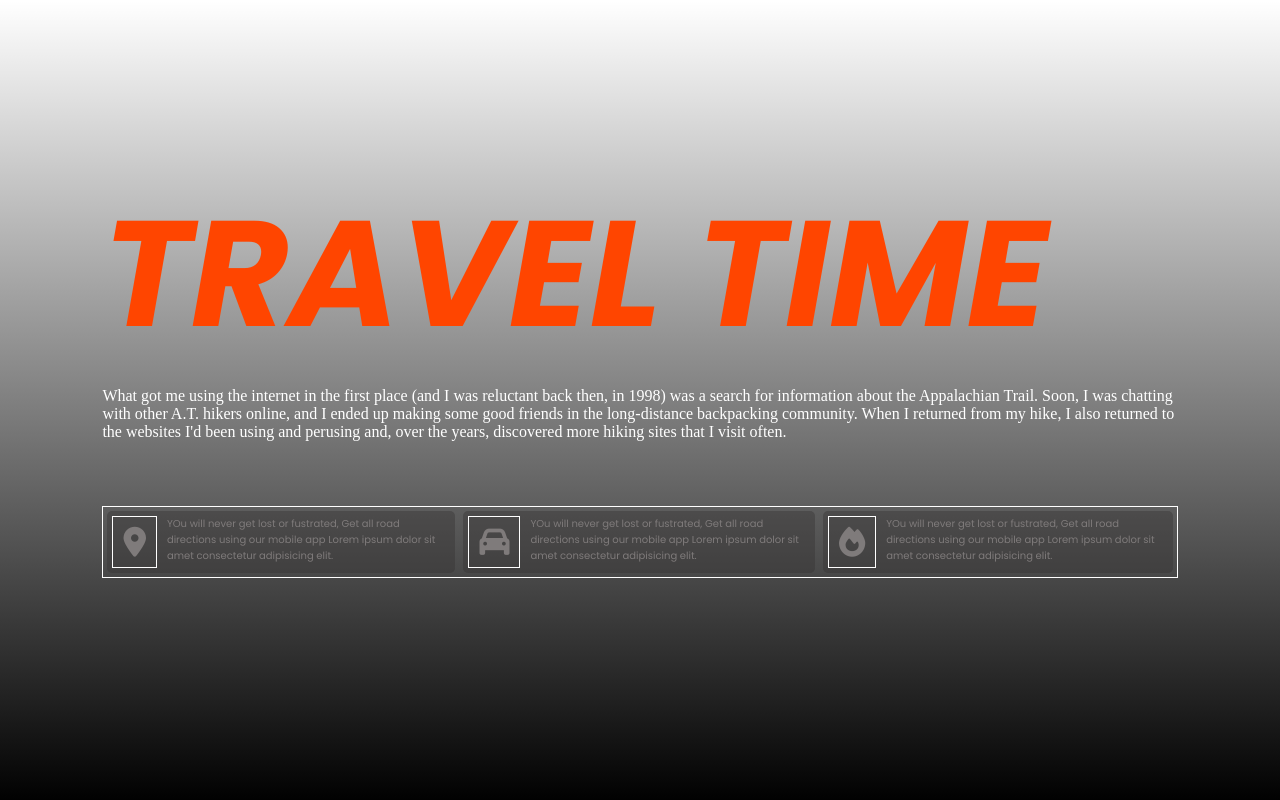
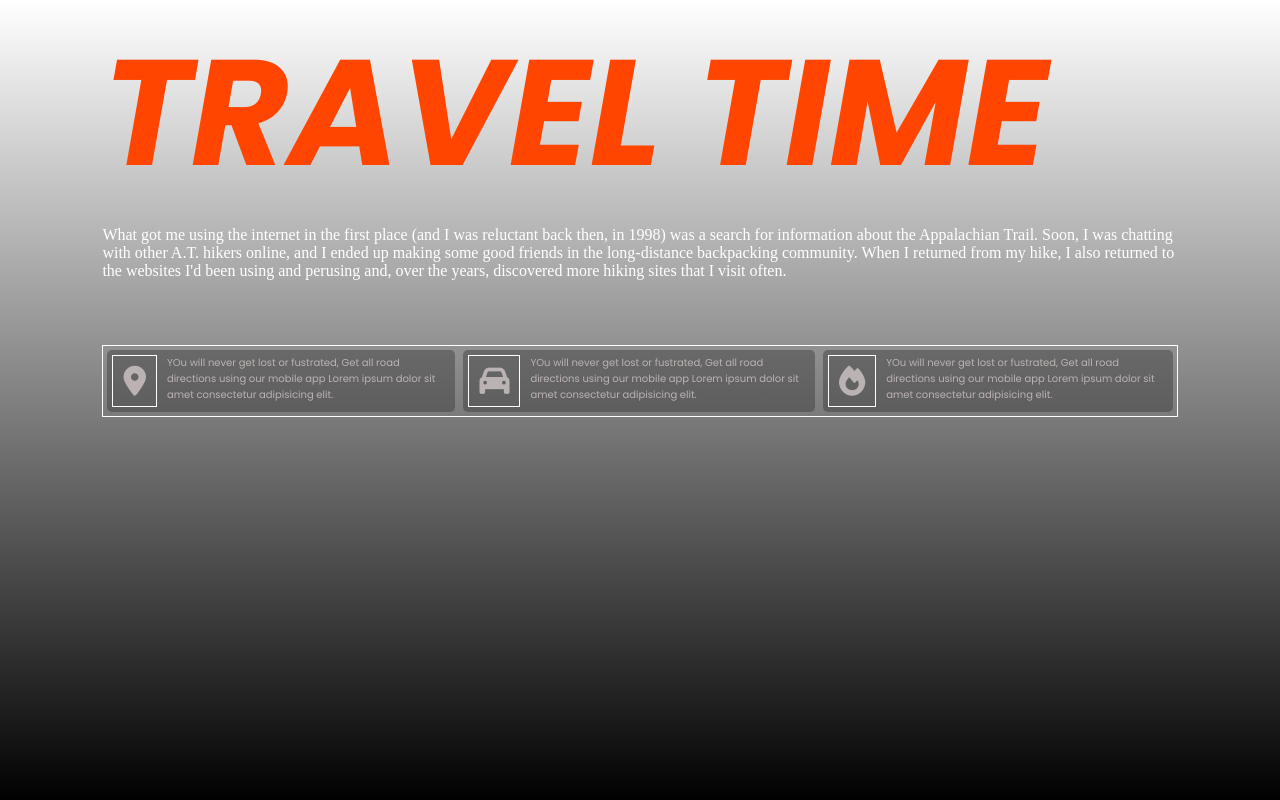
Before and after one commit to Gmarvis/travel-time, a plain HTML site: page index.html in a window 1280 px wide. Drawn offline with Linux system fonts and the light colour scheme.

Commit message:
margin top set to zero

```diff
--- a/assets/styles/styles.css
+++ b/assets/styles/styles.css
@@ -27,7 +27,7 @@ body{
 
 .text{
     text-align: left;
-    padding-top: 15%;
+    /* padding-top: 15%; */
     /* margin-bottom: 6px; */
 }
 
@@ -64,7 +64,7 @@ body{
     grid-template-columns: auto auto;
     background-color: #3632326b;
 
-    color: rgb(127, 123, 123);
+    color: rgb(187, 179, 179);
     border-radius: 5px;
     font-family: poppins;
     font-size: 10px;
```
